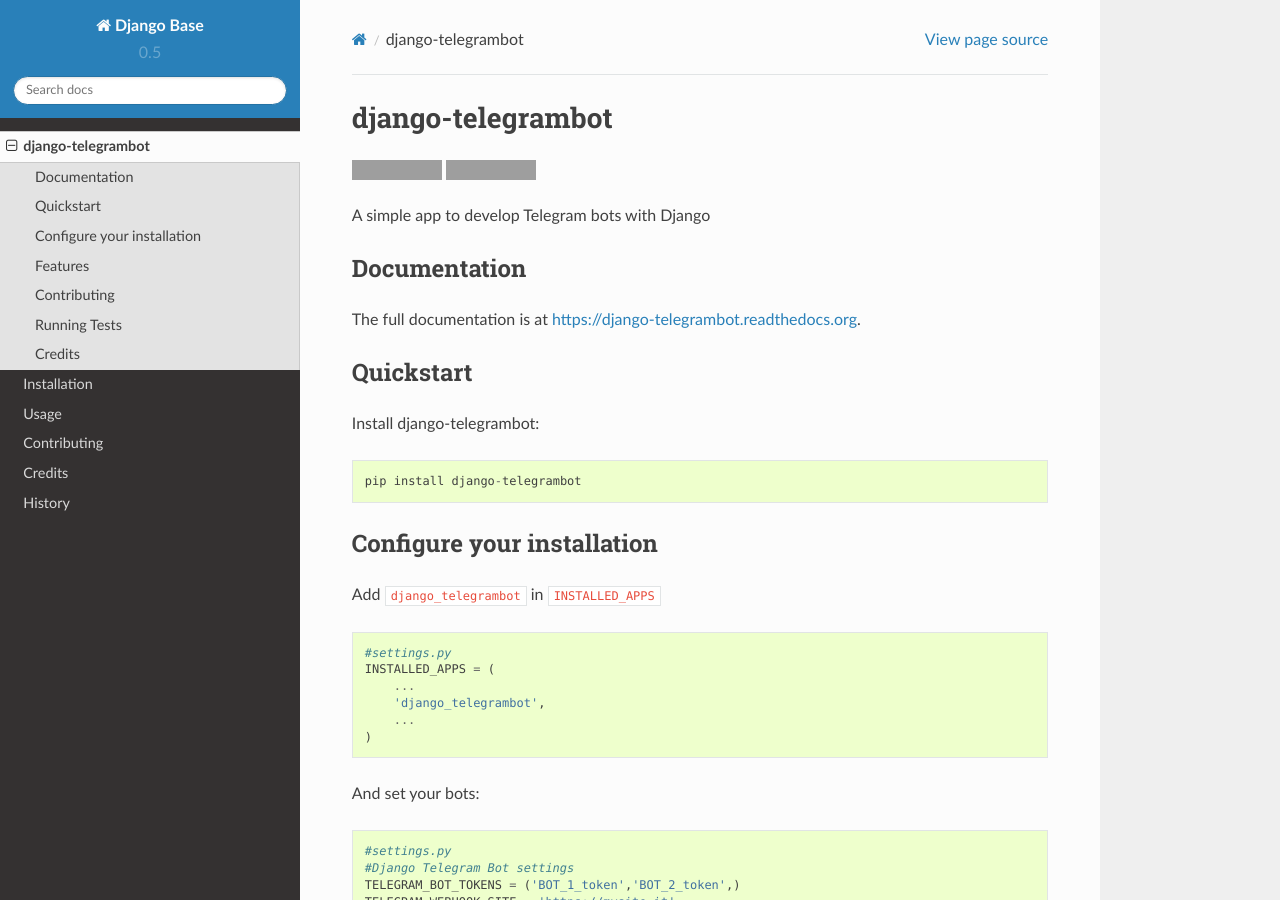
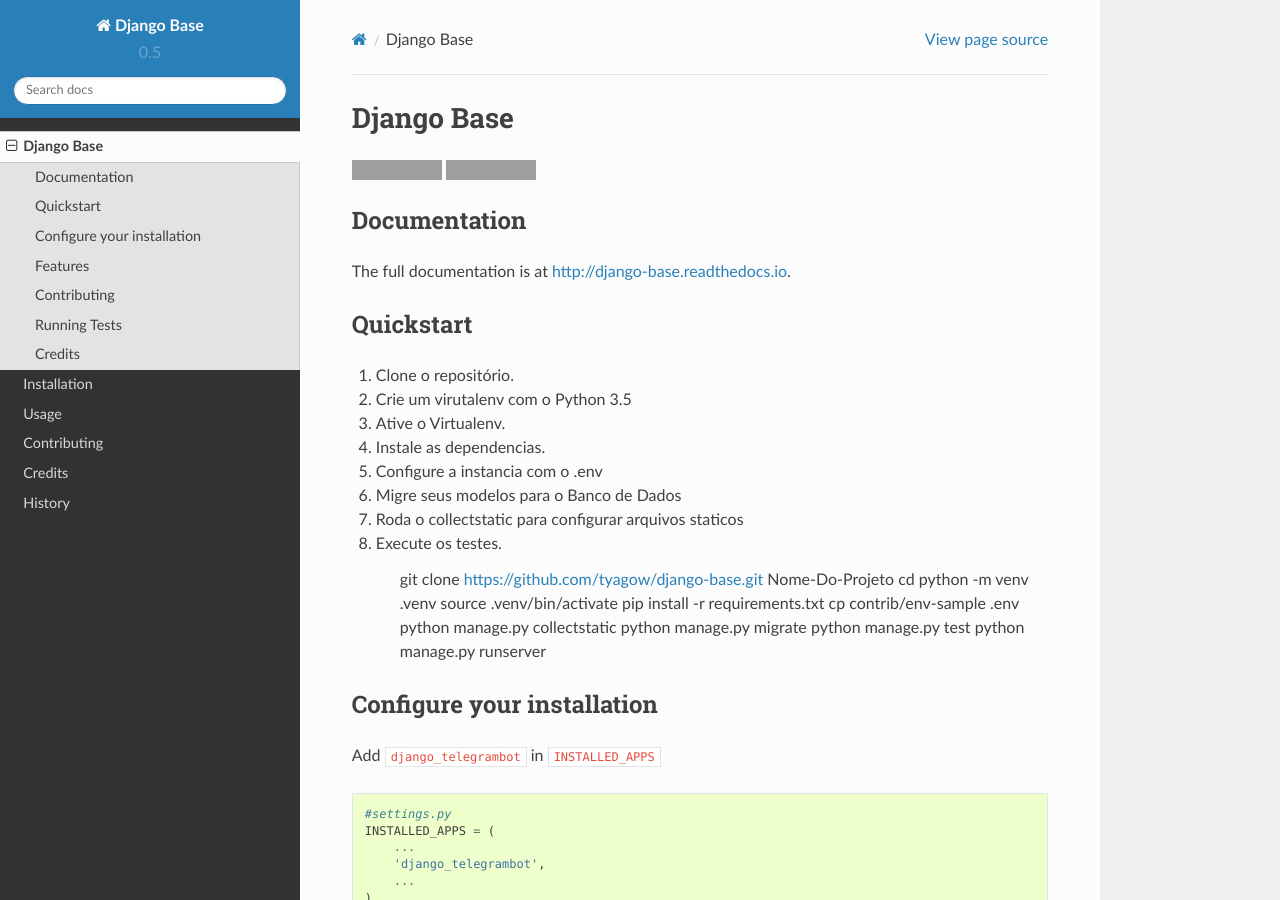
Before and after one commit to tyagow/tetyassistente, a Sphinx documentation site: the page built from docs/readme.rst, in a window 1280 px wide and 900 px high. Built offline with Sphinx 7.4.7 and the Read the Docs theme 2.0.0, drawn with Linux system fonts in a browser that asks for light colours; grey boxes are pictures that could not be loaded.

Commit message:
Docs readme.rst update

```diff
--- a/docs/readme.rst
+++ b/docs/readme.rst
@@ -1,5 +1,5 @@
 =============================
-django-telegrambot
+Django Base
 =============================
 
 .. image:: https://badge.fury.io/py/django-telegrambot.png
@@ -8,19 +8,33 @@
 .. image:: https://travis-ci.org/JungDev/django-telegrambot.png?branch=master
     :target: https://travis-ci.org/JungDev/django-telegrambot
 
-A simple app to develop Telegram bots with Django
-
 Documentation
 -------------
 
-The full documentation is at https://django-telegrambot.readthedocs.org.
+The full documentation is at http://django-base.readthedocs.io.
 
 Quickstart
 ----------
 
-Install django-telegrambot::
+1. Clone o repositório.
+2. Crie um virutalenv com o Python 3.5
+3. Ative o Virtualenv.
+4. Instale as dependencias.
+5. Configure a instancia com o .env
+6. Migre seus modelos para o Banco de Dados
+7. Roda o collectstatic para configurar arquivos staticos
+8. Execute os testes.
 
-    pip install django-telegrambot
+       git clone https://github.com/tyagow/django-base.git Nome-Do-Projeto
+       cd
+       python -m venv .venv
+       source .venv/bin/activate
+       pip install -r requirements.txt
+       cp contrib/env-sample .env
+       python manage.py collectstatic
+       python manage.py migrate
+       python manage.py test
+       python manage.py runserver
 
 Configure your installation
 ---------------------------
```
Also changed, not shown: 9 other files.
